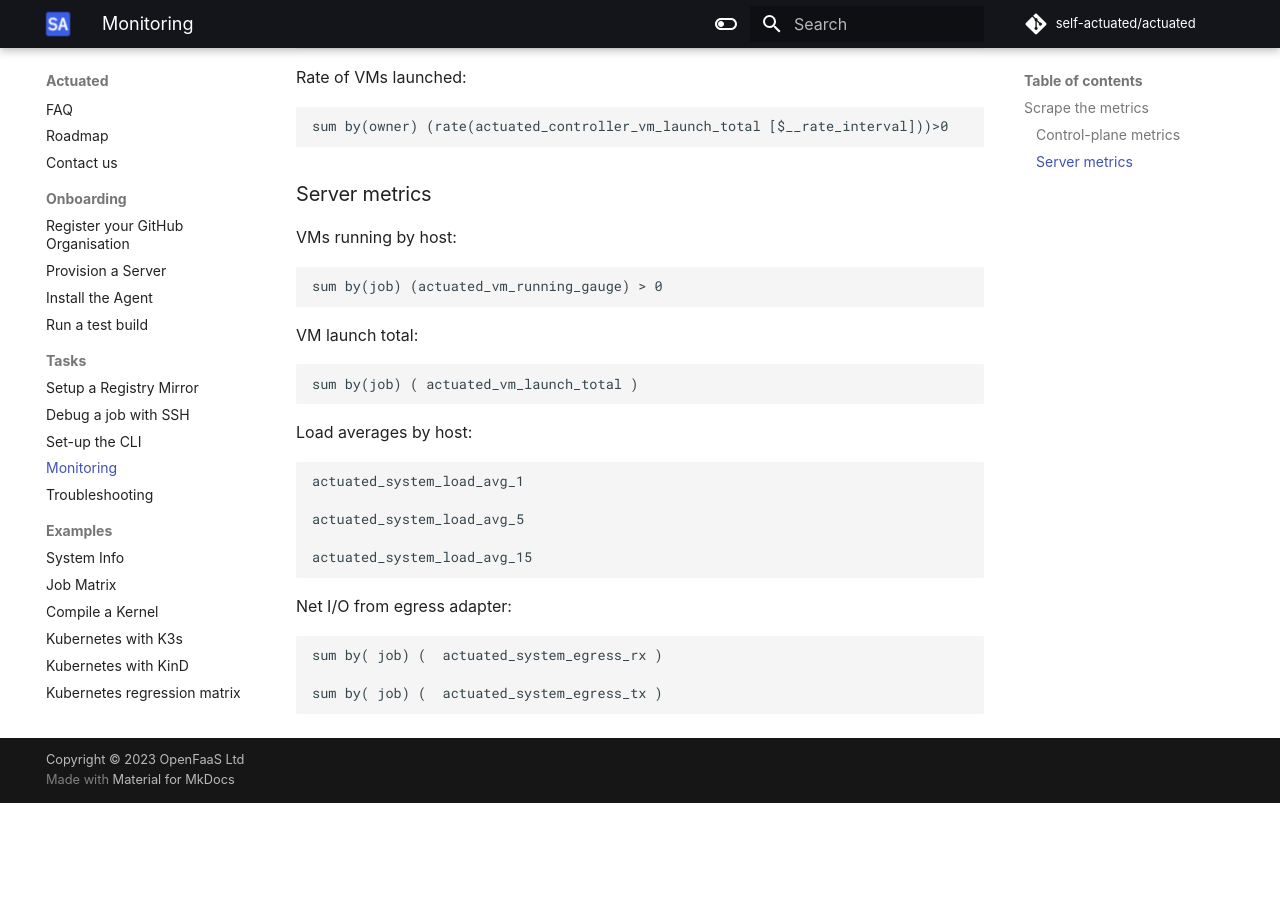
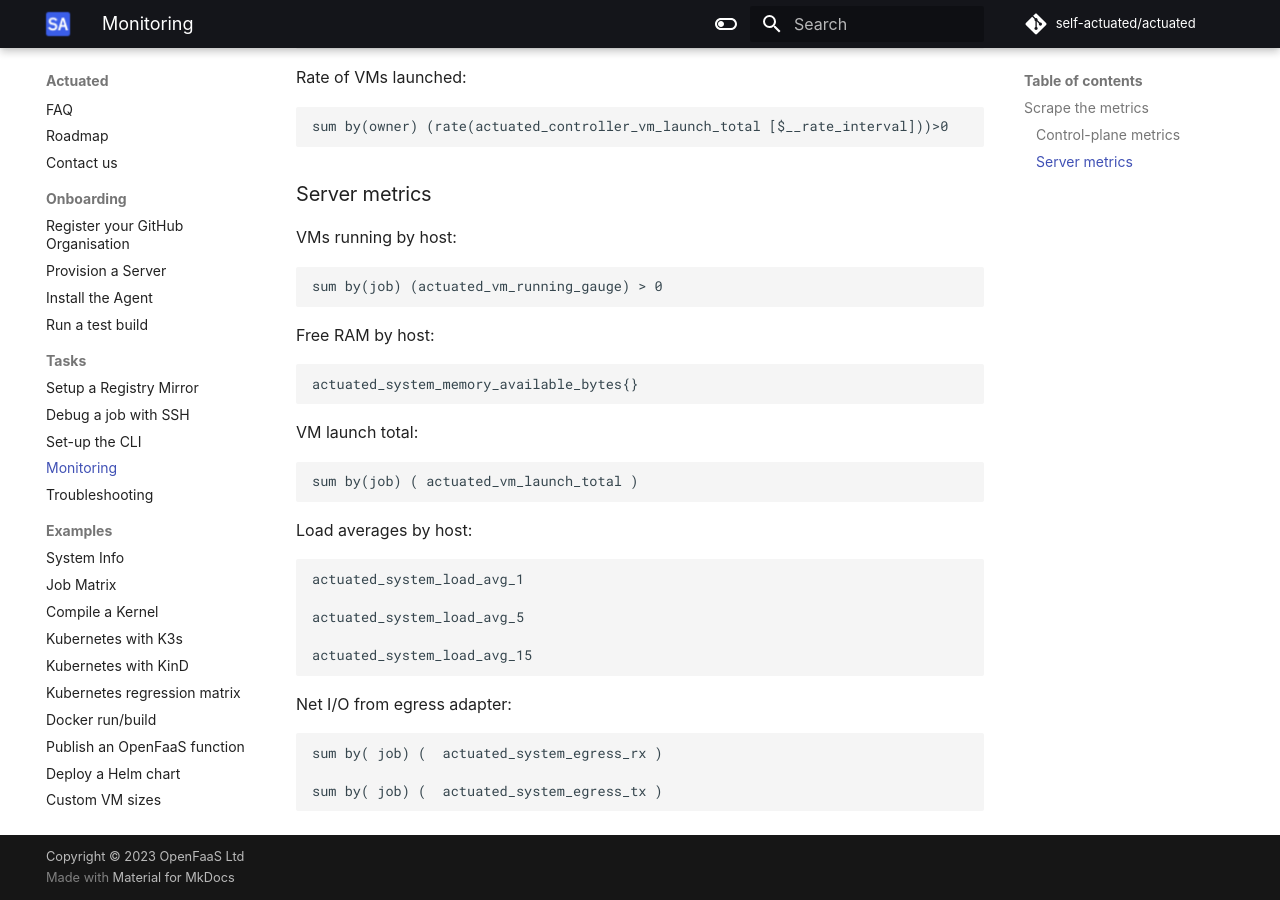
Before and after one commit to welteki/docs.actuated.dev, an MkDocs documentation site: the page built from docs/tasks/monitoring.md, in a window 1280 px wide and 900 px high, scrolled down 1695 px. Built offline with MkDocs 1.6.1 and Material for MkDocs 9.7.7, drawn with Linux system fonts in a browser that asks for light colours; some web fonts are replaced; before the commit the page ends 2498 px from its top, so only the background shows below that.

Commit message:
Add free RAM metric
Signed-off-by: Alex Ellis (OpenFaaS Ltd) <alexellis2@gmail.com>

````diff
--- a/docs/tasks/monitoring.md
+++ b/docs/tasks/monitoring.md
@@ -84,6 +84,12 @@
 sum by(job) (actuated_vm_running_gauge) > 0
 ```
 
+Free RAM by host:
+
+```
+actuated_system_memory_available_bytes{}
+```
+
 VM launch total:
 
 ```
````
